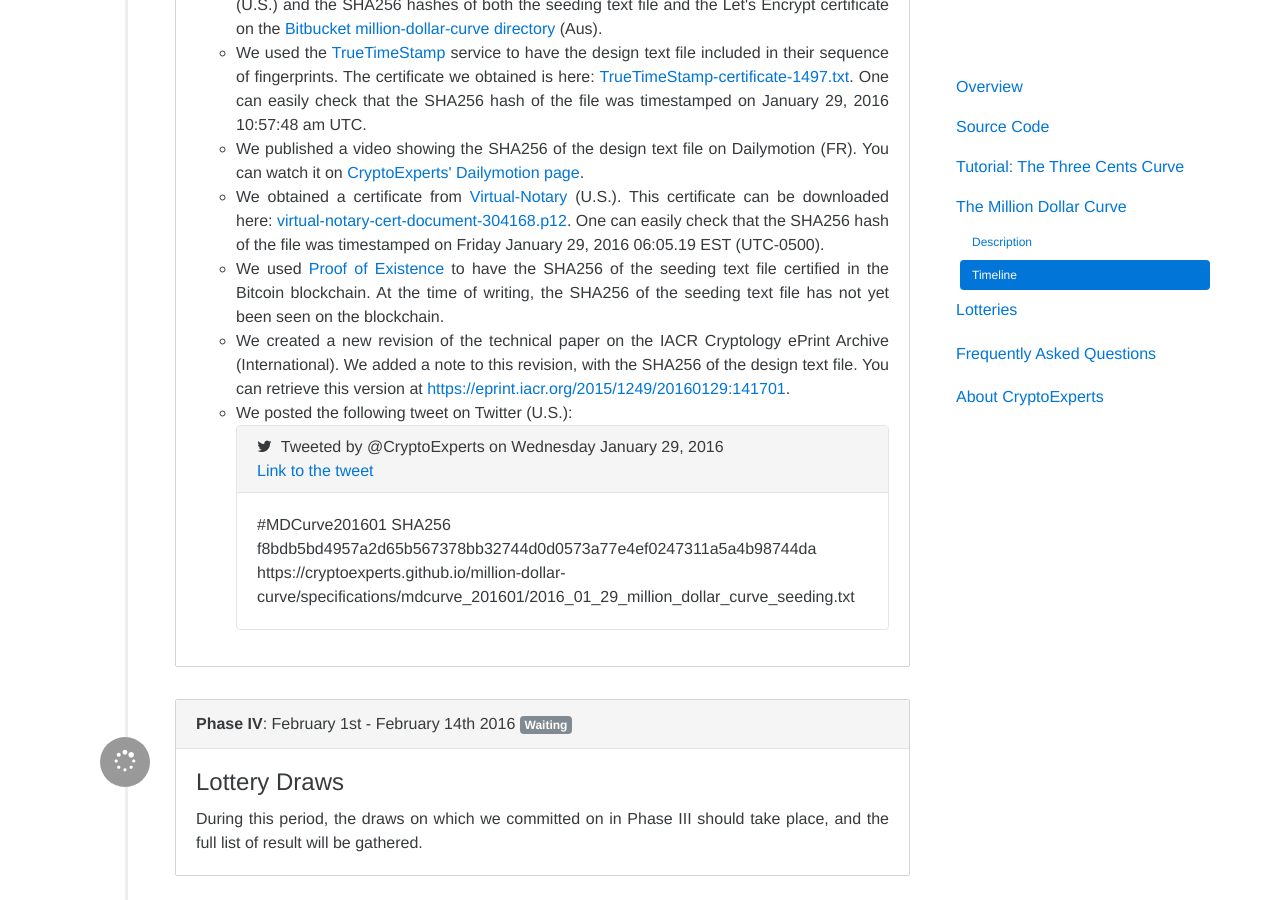
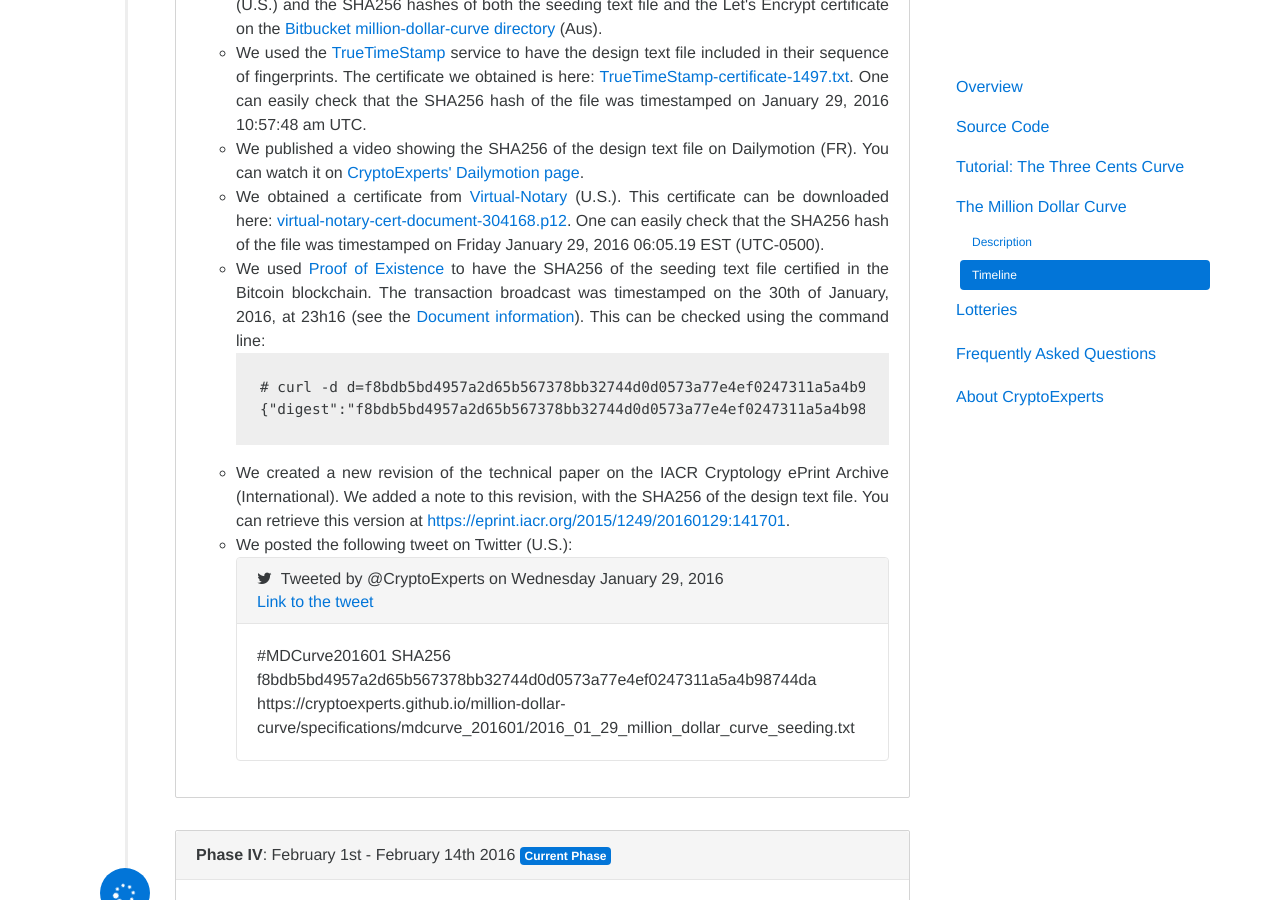
Before and after one commit to CryptoExperts/million-dollar-curve, a Jekyll site: the page built from index.html, in a window 1280 px wide and 900 px high, scrolled down 15331 px. Built offline with Jekyll 4.4.1, drawn with Linux system fonts in a browser that asks for light colours; formulas are drawn with MathJax 3.

Commit message:
Updating the Proof of existence commitment. Changing the current phase.

```diff
--- a/_includes/million-dollar-curve.html
+++ b/_includes/million-dollar-curve.html
@@ -112,10 +112,10 @@
 
 
   <li>
-    <div class="timeline-badge primary"><i class="fa fa-lock fa-spin"></i></div>
+    <div class="timeline-badge primary"><i class="fa fa-lock"></i></div>
     <div class="card timeline-card">
       <div class="card-header">
-        <strong>Phase III</strong>: January 29th 2016 <span class="label label-primary">Current Phase</span>
+        <strong>Phase III</strong>: January 29th 2016 <span class="label label-success">Done!</span>
       </div>
       <div class="card-block">
         <h4 class="card-title">Commitment on the list of draws to consider in February 2016</h4>
@@ -160,7 +160,12 @@
 	      We obtained a certificate from <a href="http://virtual-notary.org/">Virtual-Notary</a> (U.S.). This certificate can be downloaded here: <a href="{{ "specifications/mdcurve_201601/virtual-notary-cert-document-304168.p12" | prepend: site.baseurl }}">virtual-notary-cert-document-304168.p12</a>. One can easily check that the SHA256 hash of the file was timestamped on Friday January 29, 2016 06:05.19 EST (UTC-0500).
 	    </li>
 	    <li>
-	      We used <a href="https://www.proofofexistence.com" title="Proof of Existence">Proof of Existence</a> to have the SHA256 of the seeding text file certified in the Bitcoin blockchain. At the time of writing, the SHA256 of the seeding text file has not yet been seen on the blockchain.
+	      We used <a href="https://www.proofofexistence.com" title="Proof of Existence">Proof of Existence</a> to have the SHA256 of the seeding text file certified in the Bitcoin blockchain. The transaction broadcast was timestamped on the 30th of January, 2016, at 23h16 (see the <a href="{{ "specifications/mdcurve_201601/mdcurve201601_proof_of_existence.pdf" | prepend: site.baseurl }}">Document information</a>). This can be checked using the command line:
+	      <figure class="highlight">
+		<pre># curl -d d=f8bdb5bd4957a2d65b567378bb32744d0d0573a77e4ef0247311a5a4b98744da https://www.proofofexistence.com/api/v1/status
+{"digest":"f8bdb5bd4957a2d65b567378bb32744d0d0573a77e4ef0247311a5a4b98744da","payment_address":"14n84qmsbL81gnppaE6WcEvMB5jLrBsZmm","pending":false,"timestamp":"2016-01-29 12:39:00","tx":"99a5f547aa4569cc34d3a9ff66f22b8086f44c0b90bc53e1c4a5ed54f4f7b43c","txstamp":"2016-01-30 23:16:37","blockstamp":"2016-01-30 23:33:22","network":"livenet","success":true}</pre>
+	      </figure>
+
 	    </li>
 	    <li>
 	      We created a new revision of the technical paper on the IACR Cryptology ePrint Archive (International). We added a note to this revision, with the SHA256 of the design text file. You can retrieve this version at <a href="https://eprint.iacr.org/2015/1249/20160129:141701">https://eprint.iacr.org/2015/1249/20160129:141701</a>.
@@ -193,10 +198,10 @@
 
 
   <li>
-    <div class="timeline-badge"><i class="fa fa-spinner"></i></div>
+    <div class="timeline-badge primary"><i class="fa fa-spinner fa-spin"></i></div>
     <div class="card timeline-card">
       <div class="card-header">
-        <strong>Phase IV</strong>: February 1st - February 14th 2016 <span class="label label-default">Waiting</span>
+        <strong>Phase IV</strong>: February 1st - February 14th 2016 <span class="label label-primary">Current Phase</span>
       </div>
       <div class="card-block">
         <h4 class="card-title">Lottery Draws</h4>
```
Also changed, not shown: 1 other file.
